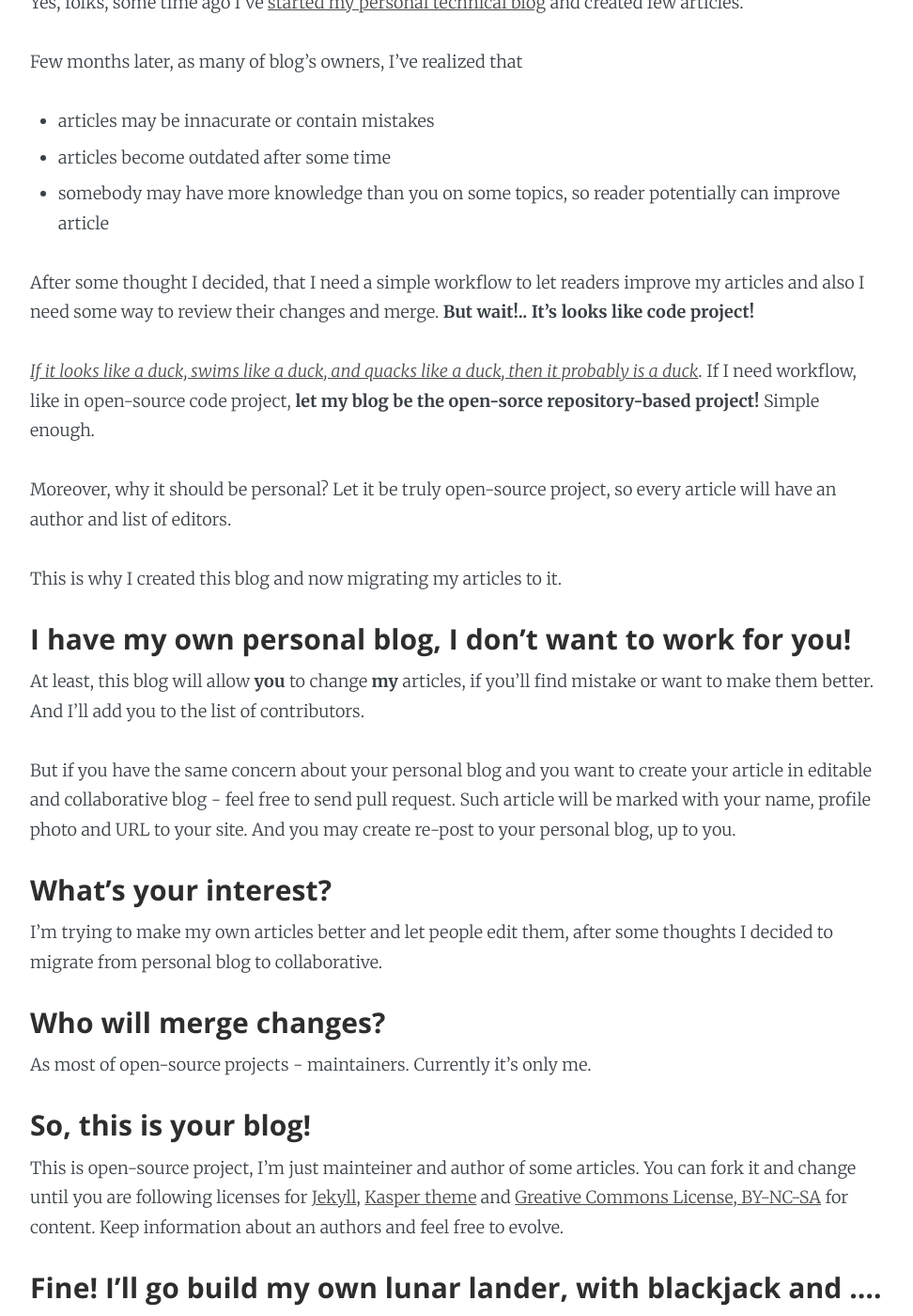
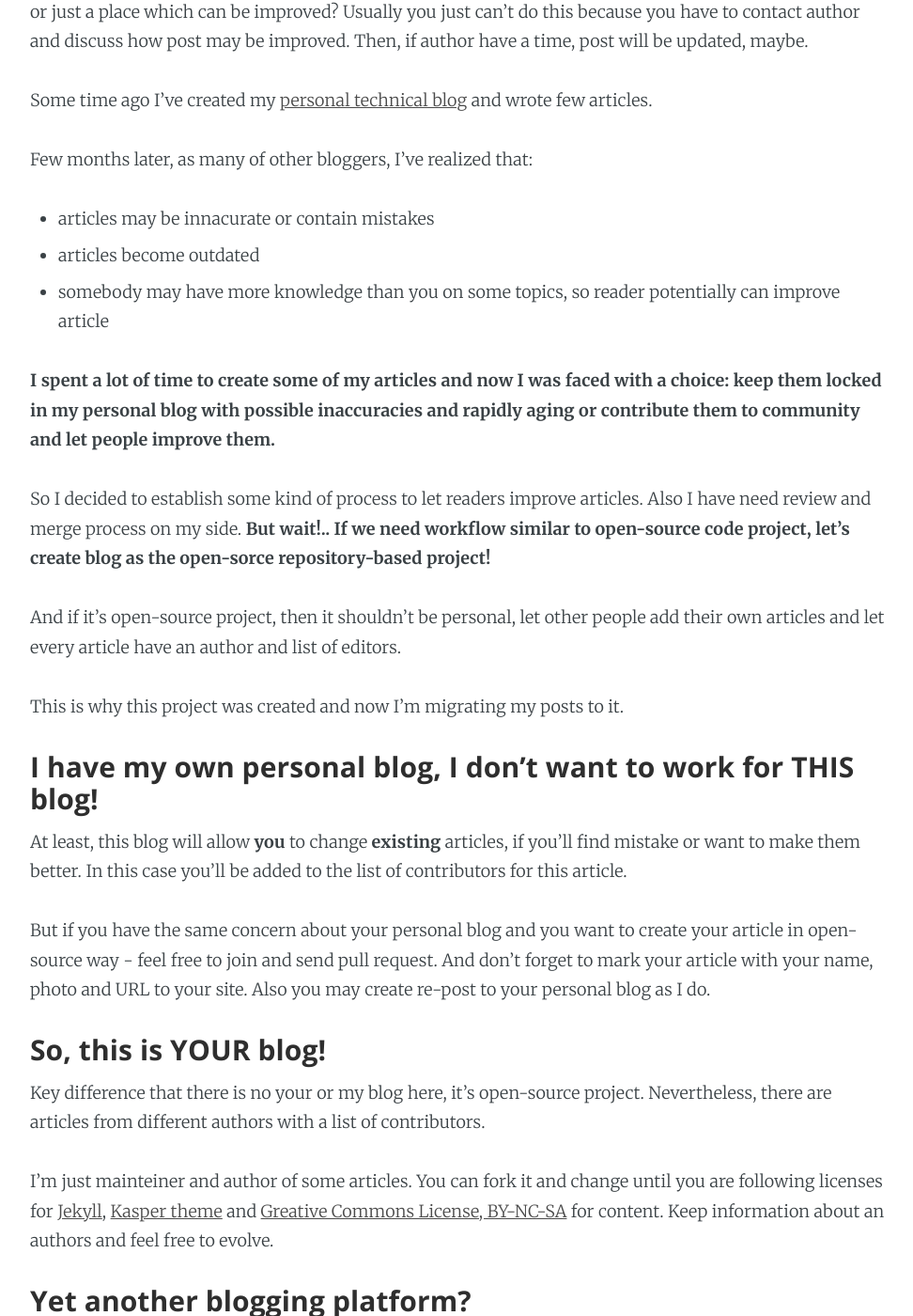
Before and after one commit to rndblog/rndblog.github.io, a Jekyll site: the page built from _posts/2015-03-29-welcome.markdown, in a window 1280 px wide and 1400 px high, scrolled down 666 px. Shown: the whole window at 94% size, without its empty margins (153-1125 px from the left). Built offline with Jekyll 4.4.1, drawn with Linux system fonts in a browser that asks for light colours; Markdown is read by kramdown in place of the engine named in the settings; some of the changed text lies outside the part shown.

Commit message:
Init settings

```diff
--- a/_posts/2015-03-29-welcome.markdown
+++ b/_posts/2015-03-29-welcome.markdown
@@ -1,6 +1,6 @@
 ---
 layout: post
-title:  "Welcome, folks"
+title:  "Welcome to yet another technical blog, this time open-source!"
 date:   2015-08-28 23:50:00
 update: 2015-08-29 05:30:00
 categories: Common
@@ -12,56 +12,57 @@ author_bio: 'I`m Grid Architect at GridDynamics in San Francisco, USA. You can f
 ---
 
 
-Welcome to  one more blog about Research in IT, from Management to Architecture. But wait...
+Welcome to yet another blog about Software Development, Big Data, Architecture and Management. But we have something different...
 
-**This is collaborative blog, open as Wikipedia, but with workflow as in open-source project. So now you can make better existing posts or create your own.**
+**This is the collaborative blog, open for changes like Wikipedia, but organized as GitHub open-source project. So now you are able to improve existing posts as well as create your own in the way you like**
 
-If you <S>_want to fix a bug_</S> found mistake, or outdated information or you want to <S>_implement new feature_</S> add something to an article - just go ahead and create pull request!
-
-And one more thing, every article is marked with an author details plus list of editors, so you may include it to your professional profile.
-
+If you <S>_want to fix a bug_</S> found mistake or you want to <S>_implement new feature_</S> add more details to an article or even create your own live article - just go ahead with GitHub workflow and send us [pull request](https://help.github.com/articles/creating-a-pull-request/)!
 
 ### What?! Again!
 
-Yes, folks, some time ago I've [started my personal technical blog](http://sotnikdv.github.io/common/2015/03/29/welcome.html) and created few articles.
+Do you remember your feelings when you read somebody's blog post and you inaccuracy, outdated facts or just a place which can be improved? Usually you just can't do this because you have to contact author and discuss how post may be improved. Then, if author have a time, post will be updated, maybe.
 
-Few months later, as many of blog's owners, I've realized that
+Some time ago I've created my [personal technical blog](http://sotnikdv.github.io/common/2015/03/29/welcome.html) and wrote few articles.
+
+Few months later, as many of other bloggers, I've realized that:
   - articles may be innacurate or contain mistakes
-  - articles become outdated after some time
+  - articles become outdated
   - somebody may have more knowledge than you on some topics, so reader potentially can improve article
 
-After some thought I decided, that I need a simple workflow to let readers improve my articles and also I need some way to review their changes and merge. **But wait!.. It's looks like code project!**
+**I spent a lot of time to create some of my articles and now I was faced with a choice: keep them locked in my personal blog with possible inaccuracies and rapidly aging or contribute them to community and let people improve them.**
 
-[_If it looks like a duck, swims like a duck, and quacks like a duck, then it probably is a duck_](https://en.wikipedia.org/wiki/Duck_test). If I need workflow, like in open-source code project, **let my blog be the open-sorce repository-based project!** Simple enough.
+So I decided to establish some kind of process to let readers improve articles. Also I have need review and merge process on my side. **But wait!.. If we need workflow similar to open-source code project, let's create blog as the open-sorce repository-based project!**
 
-Moreover, why it should be personal? Let it be truly open-source project, so every article will have an author and list of editors.
+And if it's open-source project, then it shouldn't be personal, let other people add their own articles and let every article have an author and list of editors.
 
-This is why I created this blog and now migrating my articles to it.
+This is why this project was created and now I'm migrating my posts to it.
 
-### I have my own personal blog, I don't want to work for you!
+### I have my own personal blog, I don't want to work for THIS blog!
 
-At least, this blog will allow **you** to change **my** articles, if you'll find mistake or want to make them better. And I'll add you to the list of contributors.
+At least, this blog will allow **you** to change **existing** articles, if you'll find mistake or want to make them better. In this case you'll be added to the list of contributors for this article.
 
-But if you have the same concern about your personal blog and you want to create your article in editable and collaborative blog - feel free to send pull request. Such article will be marked with your name, profile photo and URL to your site. And you may create re-post to your personal blog, up to you.
+But if you have the same concern about your personal blog and you want to create your article in open-source way - feel free to join and send pull request. And don't forget to mark your article with your name, photo and URL to your site. Also you may create re-post to your personal blog as I do.
 
-### What's your interest?
+### So, this is YOUR blog!
 
-I'm trying to make my own articles better and let people edit them, after some thoughts I decided to migrate from personal blog to collaborative.
+Key difference that there is no your or my blog here, it's open-source project. Nevertheless, there are articles from different authors with a list of contributors.
+
+I'm just mainteiner and author of some articles. You can fork it and change until you are following licenses for [Jekyll](http://jekyllrb.com/), [Kasper theme](https://github.com/rosario/kasper) and [Greative Commons License, BY-NC-SA](http://creativecommons.org/licenses/by-nc-sa/4.0/) for content. Keep information about an authors and feel free to evolve.
+
+### Yet another blogging platform?
+
+Of course not. Forget about blogging platforms, it's the GitHub open-source project, focused on posts. So you can edit any posts, work with GIT repository, send pull requests and even fork the project.
 
 ### Who will merge changes?
 
-As most of open-source projects - maintainers. Currently it's only me.
-
-### So, this is your blog!
-
-This is open-source project, I'm just mainteiner and author of some articles. You can fork it and change until you are following licenses for [Jekyll](http://jekyllrb.com/), [Kasper theme](https://github.com/rosario/kasper) and [Greative Commons License, BY-NC-SA](http://creativecommons.org/licenses/by-nc-sa/4.0/) for content. Keep information about an authors and feel free to evolve.
+As most of open-source projects - maintainers. Currently it's only me, but I hope this will be changed soon.
 
 ### Fine! I'll go build my own lunar lander, with blackjack and ....
 
-Feel free to [fork this blog on a GitHub](https://github.com/rndblog/rndblog.github.io) and don't forget to update settings. Also see [this article from my personal blog](http://sotnikdv.github.io/common/beginners/2015/03/29/do-you-wanna-blog-too.html) for information about configuration and maintenance.
+Feel free to [fork this blog on the GitHub](https://github.com/rndblog/rndblog.github.io) and don't forget to update configuration. Also see [this article from my personal blog](http://sotnikdv.github.io/common/beginners/2015/03/29/do-you-wanna-blog-too.html) for information about configuration and maintenance.
 
-As for content, please preserve information about an author, this is required. Also I'd like to ask you to preserve information about origin (to let reader find main copy) and, if possible, send updates to this upstream.
+As for content, please preserve information about an authors, this is required by the license. Also I'd like to kindly ask you to preserve information about origin (to let reader find a main copy) and, if possible, send updates to this upstream.
 
 ### I want to be a maintainer too
 
-I see no better way then already used in open-source projects, when top contributors became mainteners. But if you feel that this is not for you - see previous section and good luck!
+I see no better way then already used in open-source projects, when top contributors became mainteners. But if you really feel that you don't want to rely on existing process and maintainers - fork it!
```
